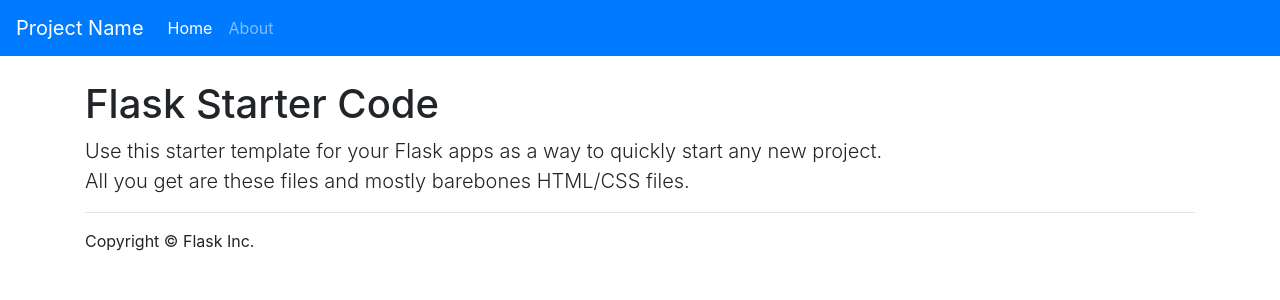
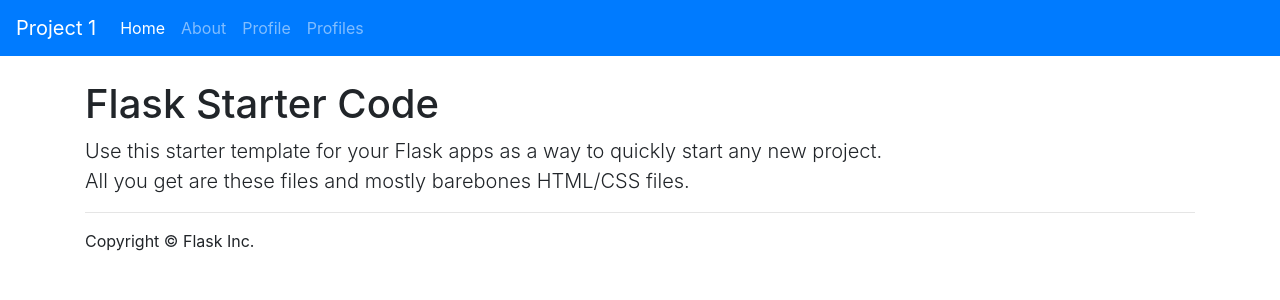
Before and after one commit to Kemzii/info3180-project1, a Flask app: page / in a window 1280 px wide. Shown: the top 300 px of the page. Run offline with Flask 2, Linux system fonts and the light colour scheme; some libraries are stand-ins or nearby versions.

Commit message:
progress

```diff
--- a/app/__init__.py
+++ b/app/__init__.py
@@ -1,4 +1,6 @@
 from flask import Flask
 
 app = Flask(__name__)
+app.config['SECRET_KEY'] = 'KYZX234'
+
 from app import views
--- a/app/templates/base.html
+++ b/app/templates/base.html
@@ -8,7 +8,7 @@
     <meta name="description" content="">
     <meta name="author" content="">
 
-    <title>Flask Starter App</title>
+    <title>Flask Profiles App</title>
 
     <!-- Bootstrap -->
     <link href="{{ url_for('static', filename='css/bootstrap.min.css') }}" rel="stylesheet">
--- a/app/templates/header.html
+++ b/app/templates/header.html
@@ -1,5 +1,5 @@
 <nav class="navbar navbar-expand-lg navbar-dark bg-primary fixed-top">
-  <a class="navbar-brand" href="#">Project Name</a>
+  <a class="navbar-brand" href="#">Project 1</a>
   <button class="navbar-toggler" type="button" data-toggle="collapse" data-target="#navbarSupportedContent" aria-controls="navbarSupportedContent" aria-expanded="false" aria-label="Toggle navigation">
     <span class="navbar-toggler-icon"></span>
   </button>
@@ -12,6 +12,12 @@
       <li class="nav-item">
         <a class="nav-link" href="{{ url_for('about') }}">About</a>
       </li>
+      <li class="nav-item">
+        <a class="nav-link" href="{{ url_for('profile') }}">Profile</a>
+      </li>
+      <li class="nav-item">
+        <a class="nav-link" href="{{ url_for('profiles') }}">Profiles</a>
+      </li>
     </ul>
   </div>
 </nav>
--- a/app/views.py
+++ b/app/views.py
@@ -4,10 +4,14 @@ Jinja2 Documentation:    http://jinja.pocoo.org/2/documentation/
 Werkzeug Documentation:  http://werkzeug.pocoo.org/documentation/
 This file creates your application.
 """
+import os
+from app import app
+from flask import render_template, request, redirect, url_for, flash, session, abort
+from werkzeug.utils import secure_filename
 
-from app import app
-from flask import render_template, request, redirect, url_for, flash
-
+# Note: that when using Flask-WTF we need to import the Form Class that we created
+# in forms.py
+from forms import MyForm, PhotoForm
 
 ###
 # Routing for your application.
@@ -18,11 +22,41 @@ def home():
     """Render website's home page."""
     return render_template('home.html')
 
-
 @app.route('/about/')
 def about():
     """Render the website's about page."""
-    return render_template('about.html', name="Mary Jane")
+    return render_template('about.html')
+
+@app.route('/profile', methods=['GET', 'POST'])
+def profile():
+    myform = MyForm()
+
+    if request.method == 'POST':
+        if myform.validate_on_submit():
+
+            firstname = myform.firstname.data
+            lastname = myform.lastname.data
+            email = myform.email.data
+            location = myform.location.data
+            biography = myform.biography.data
+            gender = myform.gender.data
+
+            flash('Profile successfully added!', 'success')
+            return render_template('profiles.html')
+
+        flash_errors(myform)
+    return render_template('profile.html', form=myform)
+
+
+@app.route('/profiles')
+def profiles():
+    """Render the website's profiles page."""
+    return render_template('profiles.html')
+
+@app.route('/profile/<userid>')
+def profile_userid():
+    """Render the website's profile/<userid> page."""
+    return render_template('profile_userid.html')
 
 
 ###
@@ -35,6 +69,13 @@ def send_text_file(file_name):
     file_dot_text = file_name + '.txt'
     return app.send_static_file(file_dot_text)
 
+def flash_errors(form):
+    for field, errors in form.errors.items():
+        for error in errors:
+            flash(u"Error in the %s field - %s" % (
+                getattr(form, field).label.text,
+                error
+            ), 'danger')
 
 @app.after_request
 def add_header(response):
--- a/requirements.txt
+++ b/requirements.txt
@@ -11,5 +11,4 @@ Flask-Migrate
 Flask-Script
 Flask-WTF
 Flask-SQLAlchemy
-Flask-Script
 psycopg2
```
Also changed, not shown: app/forms.py (added, +19 -0 lines), app/templates/flash_messages.html (added, +7 -0 lines), app/templates/profile.html (added, +59 -0 lines), app/templates/profile_userid.html (added), app/templates/profiles.html (added).
